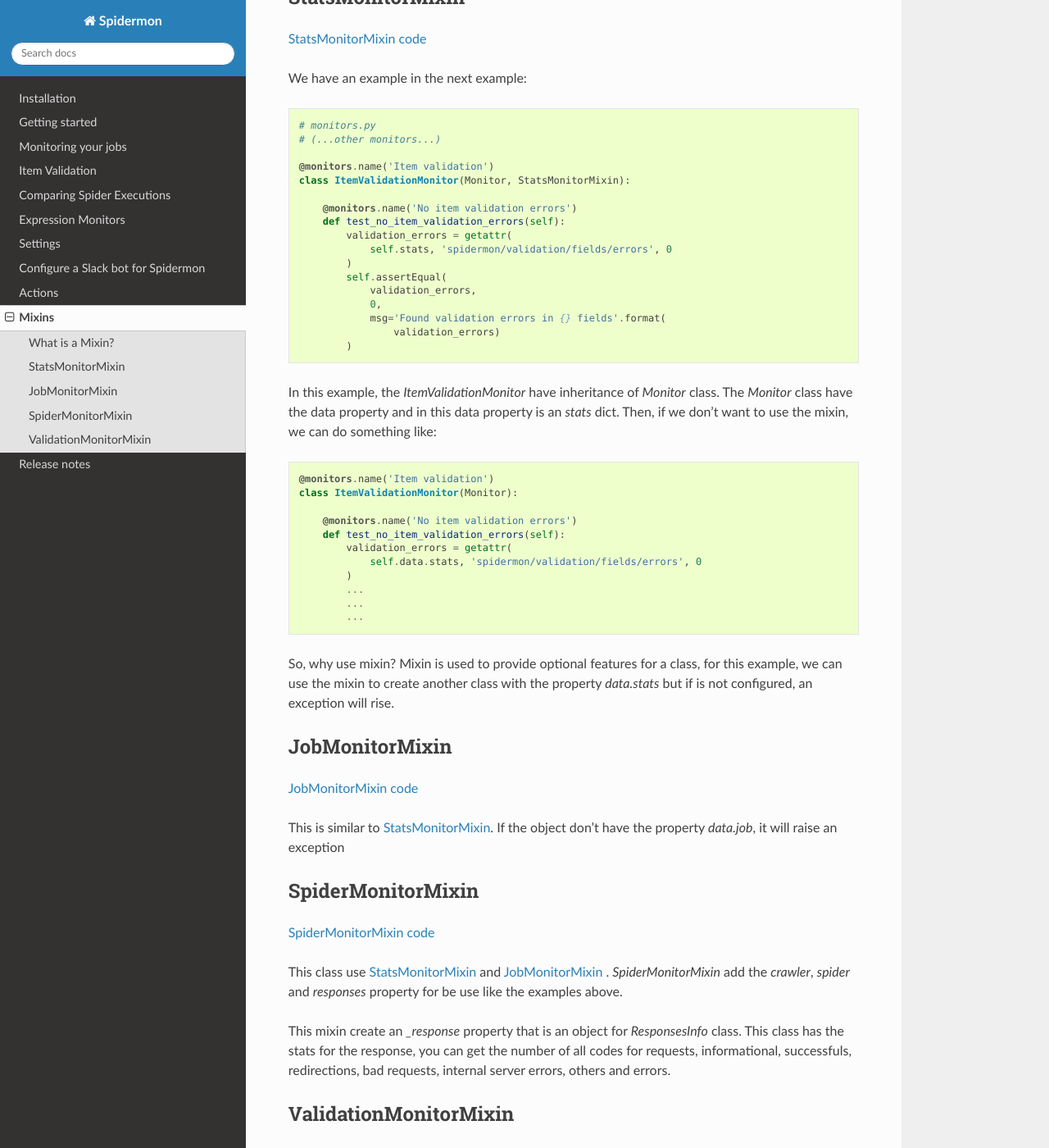
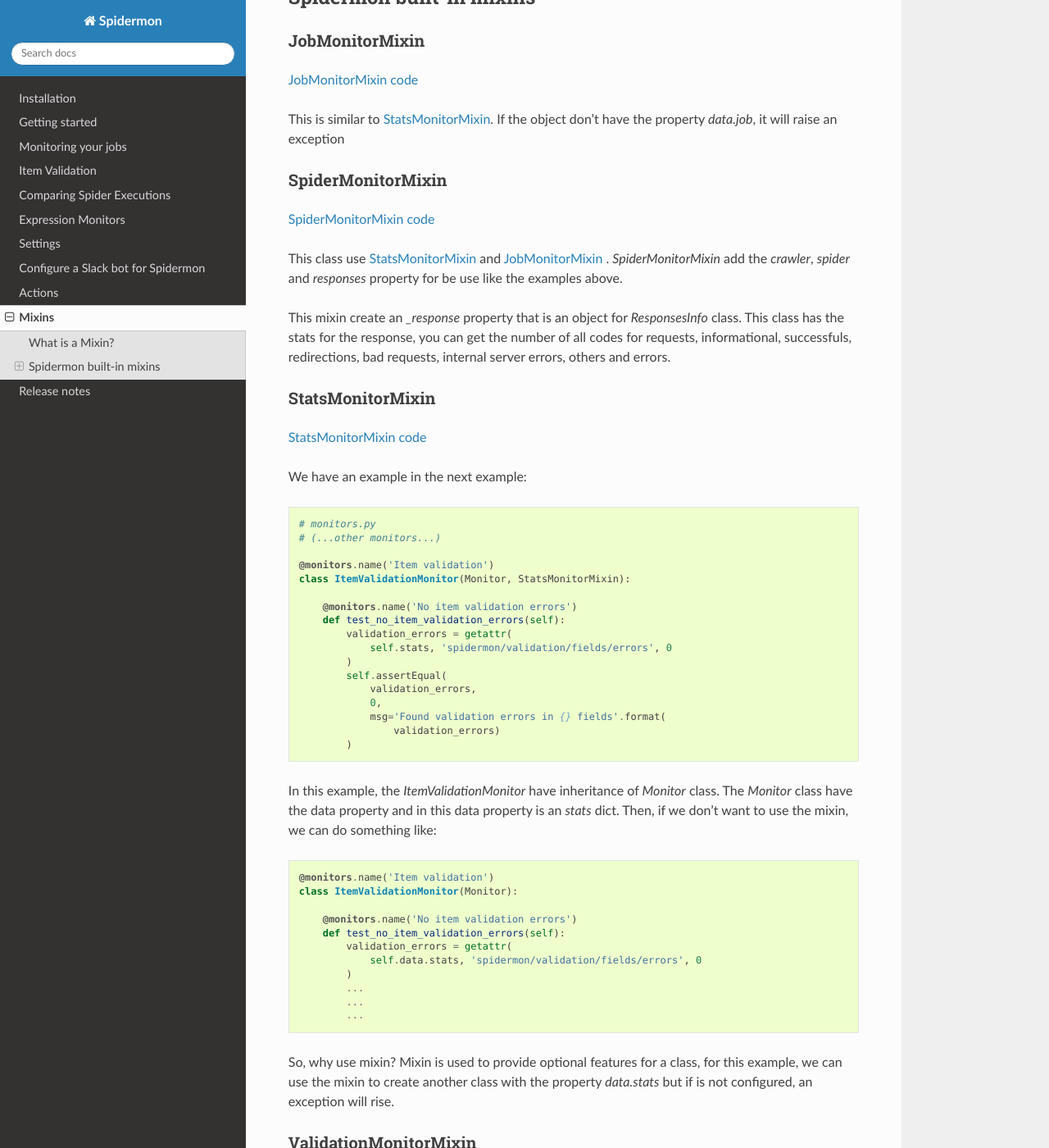
Before and after one commit to scrapinghub/spidermon, a Sphinx documentation site: the page built from docs/source/mixins.rst, in a window 1280 px wide and 1400 px high, scrolled down 476 px. Shown: the whole window at 82% size. Built offline with Sphinx 7.4.7 and the Read the Docs theme 2.0.0, drawn with Linux system fonts in a browser that asks for light colours; some of the changed lines change nothing that is shown.

Commit message:
Alphabetically sorted mixins names

```diff
--- a/docs/source/mixins.rst
+++ b/docs/source/mixins.rst
@@ -20,10 +20,38 @@ Spidermon offers the following built-in mixins:
 - `StatsMonitorMixin`_
 - `ValidationMonitorMixin`_.
 
+Spidermon built-in mixins
+-------------------------
+
+.. _`JobMonitorMixin`:
+
+JobMonitorMixin
+~~~~~~~~~~~~~~~
+
+`JobMonitorMixin code`_
+
+.. _`JobMonitorMixin code`: https://github.com/scrapinghub/spidermon/blob/master/spidermon/contrib/monitors/mixins/job.py
+
+This is similar to `StatsMonitorMixin`_. If the object don't have the property `data.job`, it will raise an exception
+
+.. _`SpiderMonitorMixin`:
+
+SpiderMonitorMixin
+~~~~~~~~~~~~~~~~~~
+
+`SpiderMonitorMixin code`_
+
+.. _`SpiderMonitorMixin code`: https://github.com/scrapinghub/spidermon/blob/master/spidermon/contrib/monitors/mixins/spider.py
+
+This class use `StatsMonitorMixin`_ and `JobMonitorMixin`_ . `SpiderMonitorMixin` add the `crawler`, `spider` and `responses` property for be use like the examples above.
+
+This mixin create an `_response` property that is an object for `ResponsesInfo` class. This class has the stats for the response, you can get the number of all codes for requests,
+informational, successfuls, redirections, bad requests, internal server errors, others and errors.
+
 .. _`StatsMonitorMixin`:
 
 StatsMonitorMixin
------------------
+~~~~~~~~~~~~~~~~~
 
 `StatsMonitorMixin code`_
 
@@ -72,36 +100,10 @@ and in this data property is an `stats` dict. Then, if we don't want to use the
 
 So, why use mixin? Mixin is used to provide optional features for a class, for this example, we can use the mixin to create another class with the property `data.stats` but if is not configured, an exception will rise.
 
-
-.. _`JobMonitorMixin`:
-
-JobMonitorMixin
----------------
-
-`JobMonitorMixin code`_
-
-.. _`JobMonitorMixin code`: https://github.com/scrapinghub/spidermon/blob/master/spidermon/contrib/monitors/mixins/job.py
-
-This is similar to `StatsMonitorMixin`_. If the object don't have the property `data.job`, it will raise an exception
-
-.. _`SpiderMonitorMixin`:
-
-SpiderMonitorMixin
-------------------
-
-`SpiderMonitorMixin code`_
-
-.. _`SpiderMonitorMixin code`: https://github.com/scrapinghub/spidermon/blob/master/spidermon/contrib/monitors/mixins/spider.py
-
-This class use `StatsMonitorMixin`_ and `JobMonitorMixin`_ . `SpiderMonitorMixin` add the `crawler`, `spider` and `responses` property for be use like the examples above.
-
-This mixin create an `_response` property that is an object for `ResponsesInfo` class. This class has the stats for the response, you can get the number of all codes for requests,
-informational, successfuls, redirections, bad requests, internal server errors, others and errors.
-
 .. _`ValidationMonitorMixin`:
 
 ValidationMonitorMixin
-----------------------
+~~~~~~~~~~~~~~~~~~~~~~
 
 `ValidationMonitorMixin code`_
 
```
